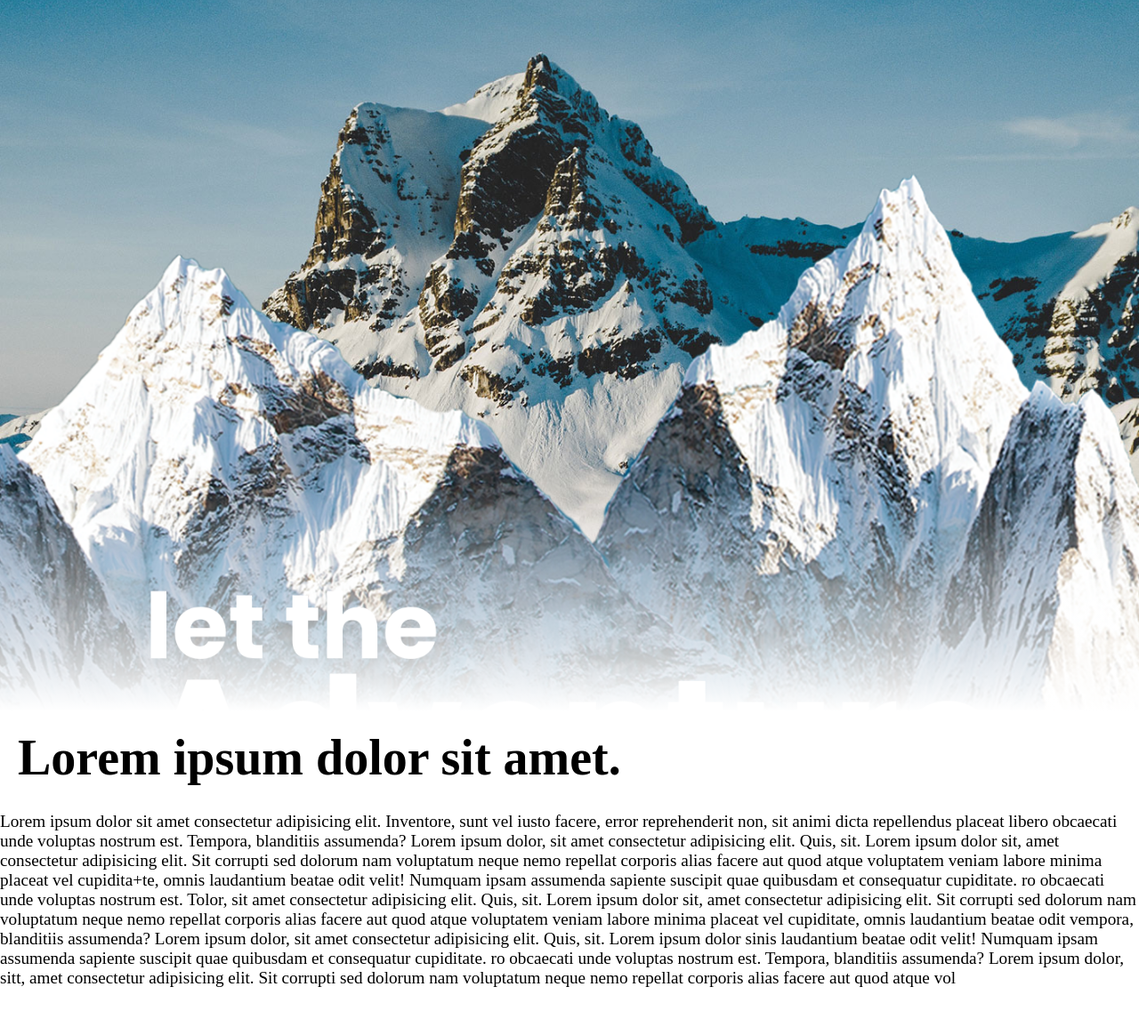
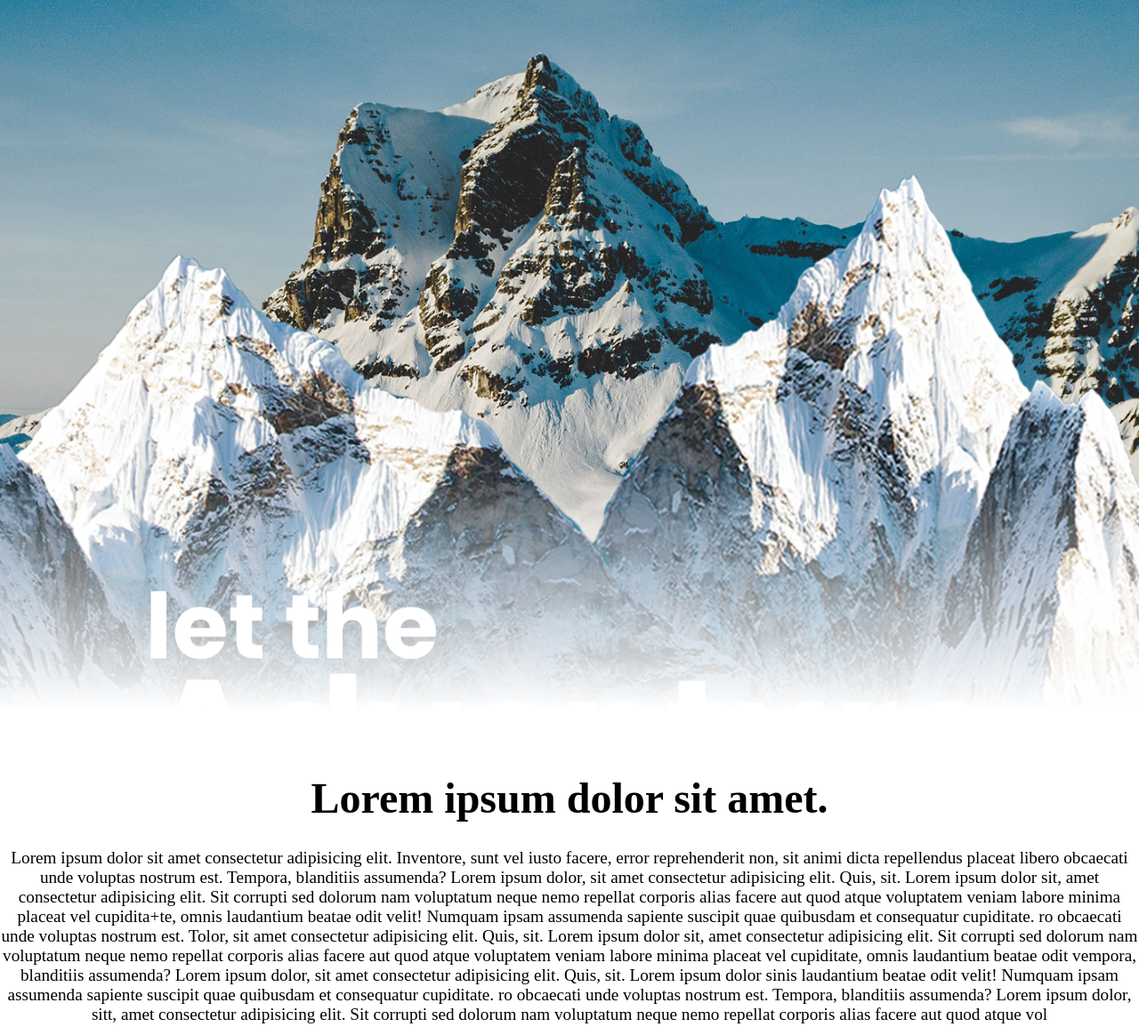
Before and after one commit to MeetaHaldar/parallax_scrolling_page-, a plain HTML site: page index.html in a window 1280 px wide. Shown: the whole page at 89% size. Before the commit the page ends 1130 px from the top, so only its background shows below. Drawn offline with Linux system fonts and the light colour scheme.

Commit message:
full webste done

```diff
--- a/index.html
+++ b/index.html
@@ -41,36 +41,30 @@
     </section>
 
     <script type="text/javascript">
-      var layer1 =document.getElementById('layer1')
-      scroll=window.pageYOffset;
-      document.addEventListener('scroll',function(e)
-      {
-          var offset=window.pageYOffset;
-          scroll=offset;
-          layer1.style.width=(100+scroll) + '%';
-      }
-      );
-      var layer2 =document.getElementById('layer2')
-      scroll=window.pageYOffset;
-      document.addEventListener('scroll',function(e)
-      {
-          var offset=window.pageYOffset;
-          scroll=offset;
-          layer2.style.width=(100+scroll) + '%';
-          layer2.style.left=scroll/50 + '%';
-      }
-      );
+      var layer1 = document.getElementById("layer1");
+      scroll = window.pageYOffset;
+      document.addEventListener("scroll", function (e) {
+        var offset = window.pageYOffset;
+        scroll = offset;
+        layer1.style.width = 100 + scroll / 5 + "%";
+      });
+      var layer2 = document.getElementById("layer2");
+      scroll = window.pageYOffset;
+      document.addEventListener("scroll", function (e) {
+        var offset = window.pageYOffset;
+        scroll = offset;
+        layer2.style.width = 100 + scroll / 5 + "%";
+        layer2.style.left = scroll / 50 + "%";
+      });
 
-      var text =document.getElementById('text')
-      scroll=window.pageYOffset;
-      document.addEventListener('scroll',function(e)
-      {
-          var offset=window.pageYOffset;
-          scroll=offset;
-          text.style.width=(100+scroll) + '%';
-          text.style.top=  -  scroll/20 + '%';
-      }
-      );
+      var text = document.getElementById("text");
+      scroll = window.pageYOffset;
+      document.addEventListener("scroll", function (e) {
+        var offset = window.pageYOffset;
+        scroll = offset;
+        text.style.width = 100 + scroll / 15 + "%";
+        text.style.top = -  scroll + "%";
+      });
     </script>
   </body>
 </html>
--- a/style.css
+++ b/style.css
@@ -15,16 +15,16 @@ body {
   width: 100%;
   position: absolute;
   z-index: 200;
-  height: 250px;
+  height: 270px;
   background: linear-gradient(transparent, #fff);
-  bottom: 0;
+  bottom:0;
 }
 .main-section #layer1 {
   position: absolute;
   left: 50%;
   width: 100%;
   transform: translateX(-50%);
-  z-index: 1;
+  z-index: 9;
 }
 
 .main-section #layer2 {
@@ -48,12 +48,18 @@ body {
   box-sizing: border-box;
   font-family: cursive;
 }
+.content{
+  height: 60vh;
+  padding-top: 50px;
+}
 .content h2 {
   padding: 10px;
   margin-top: 50px;
   margin: 10px;
-  font-size: 3.5rem;
+  text-align: center;
+  font-size: 3rem;
 }
 .content p {
   font-size: 1.2rem;
+  text-align: center;
 }
```
